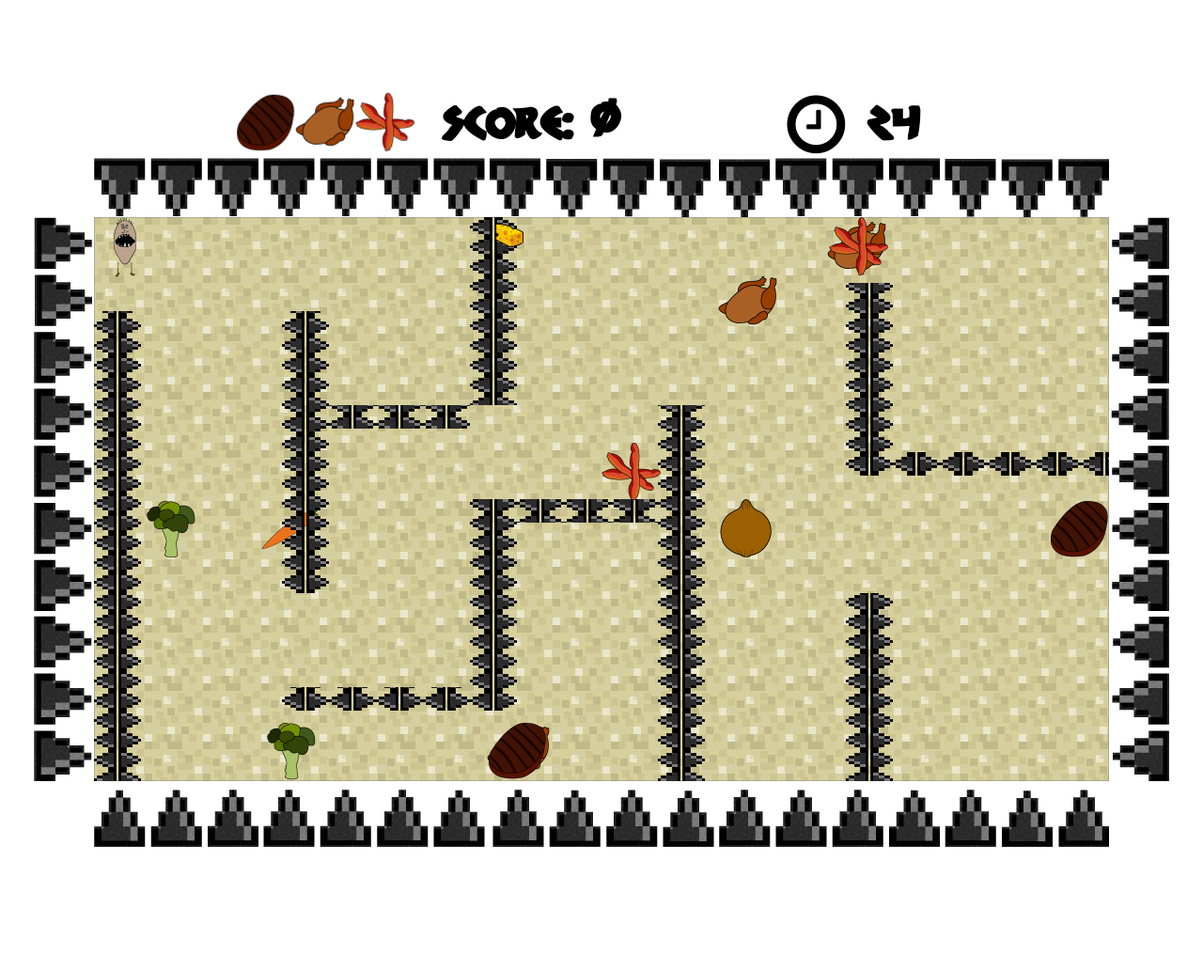
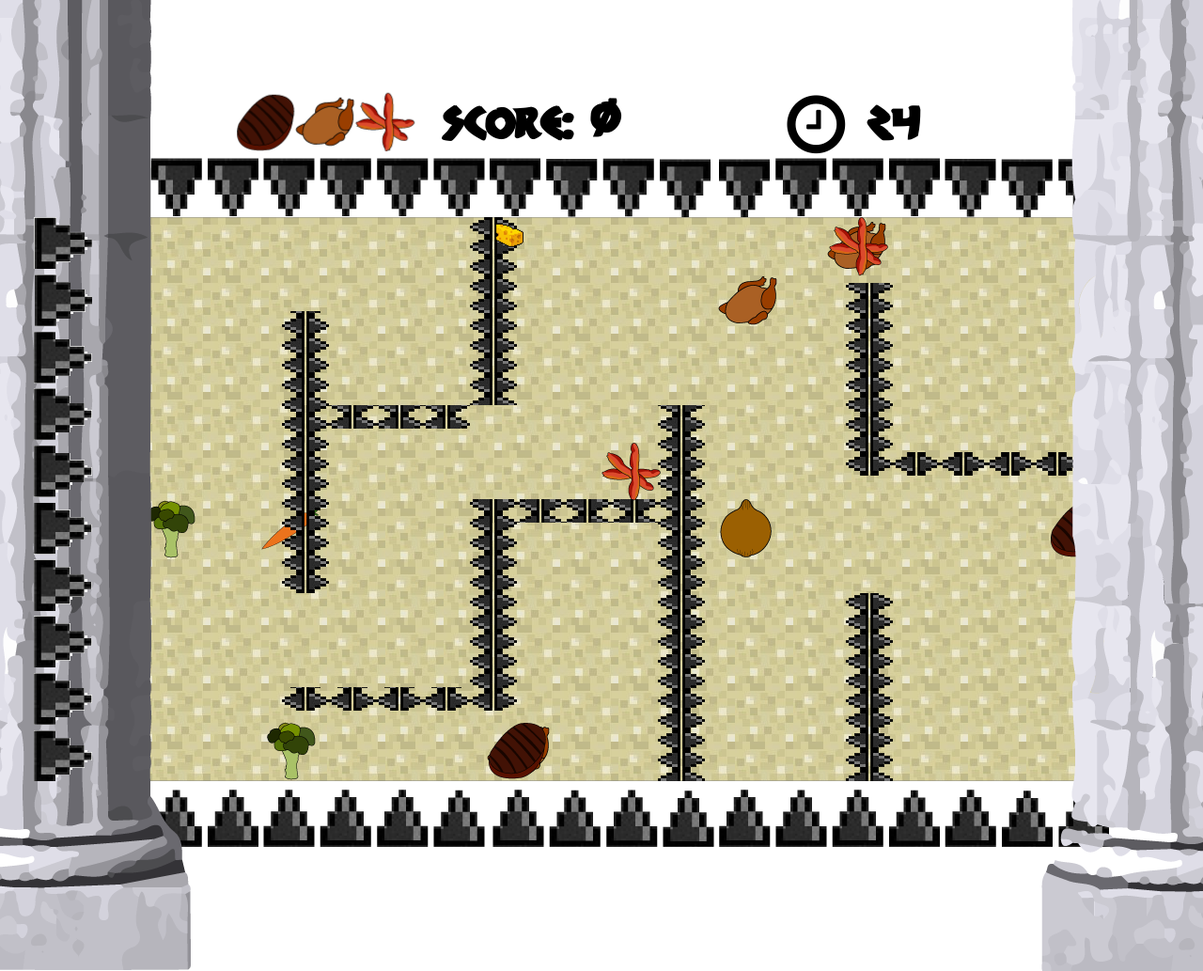
Before and after one commit to ShawnSantiago/Assignment-3-WEBD-213, a plain HTML site: page index.html in a window 1280 px wide. Shown: the part 695-1728 px from the top of the page at 94% size. Before the commit the page ends 1604 px from the top, so only its background shows below. Drawn offline with nearby package versions, Linux system fonts and the light colour scheme.

Commit message:
4.2
Added Pillars.  Done on my end for the night folks.   Thinking we should
ad da start and stop function and button.

```diff
--- a/css/styles.css
+++ b/css/styles.css
@@ -30,14 +30,27 @@ h1  {
   transform: translateY(-50%);
 }
 
-#ridiculouslyUnNecessaryWrap {
-    width:100%;
-    height:1300px;
-    background: url(../assets/floor2.jpg);
+#pillarleft {
+    float:left;
+    position:absolute;
+    top:0;
+    left:0;
+    width:249px;
+    height:1748px;
 }
 
-#wholeGameWrapper {
+#pillarright {
+    float:right;
+    position:absolute;
+    top:0;
+    right:0;
+    width:249px;
+    height:1748px;
+}
 
+#arenaArea {
+    width: 1208px;
+    margin: 0 auto;
 }
 
 
@@ -198,10 +211,7 @@ ul#timerItems li i {
     height:600px;
     float:right;
 }
-#arenaArea {
-    width: 1208px;
-    margin: 0 auto;
-}
+
 
 
 /* GAME CANVAS */
@@ -223,13 +233,13 @@ ul#timerItems li i {
 
 .gameOverSuccess {
     display:block;
-    font-family: 'Roboto', sans-serif;
+    font-family: '300_trojansregular';
     font-size: 72px;
     font-weight: 700;
     color: rgba(27, 20, 100, 1);
     position: absolute;
     top:220px;
-    left: 550px;
+    left: 390px;
     /* update these 2 lines to match appCanvas to keep centered */
     width: 400px;
     height: 200px;
--- a/index.html
+++ b/index.html
@@ -11,7 +11,8 @@
 </head>
 <body>
 
-
+        <div id="pillarleft"><img src="assets/pillarleft.png"></div>
+        <div id="pillarright"><img src="assets/pillarright.png"></div>
         <h1><img src="assets/czeLogo.png"></h1>
 
 
@@ -59,16 +60,17 @@
                 <div class="gameWindow">
                     <img src="assets/spike.png" id="lamp" width="50" height="50" style="display:none">
                     <div class="gameOverSuccess"></div>
-                    <!-- The main frame of the game -->
                     <div class="spikesVert">
                         <img id="leftSpikes" src="assets/leftSpikes.png"></div>
                     </div>
+                     <!-- The main frame of the game -->
                     <canvas id="appCanvas" width="1080" height="600">
                         If you see this, Canvas not supported.
                     </canvas>
                     <div class="spikesVert">
                         <img id="rightSpikes" src="assets/rightSpikes.png"></div>
                     </div>
+
                 </div>
             <div class="spikesHoriz">
                 <img id="botSpikes" src="assets/bottomSpikes.png"></div>
```
